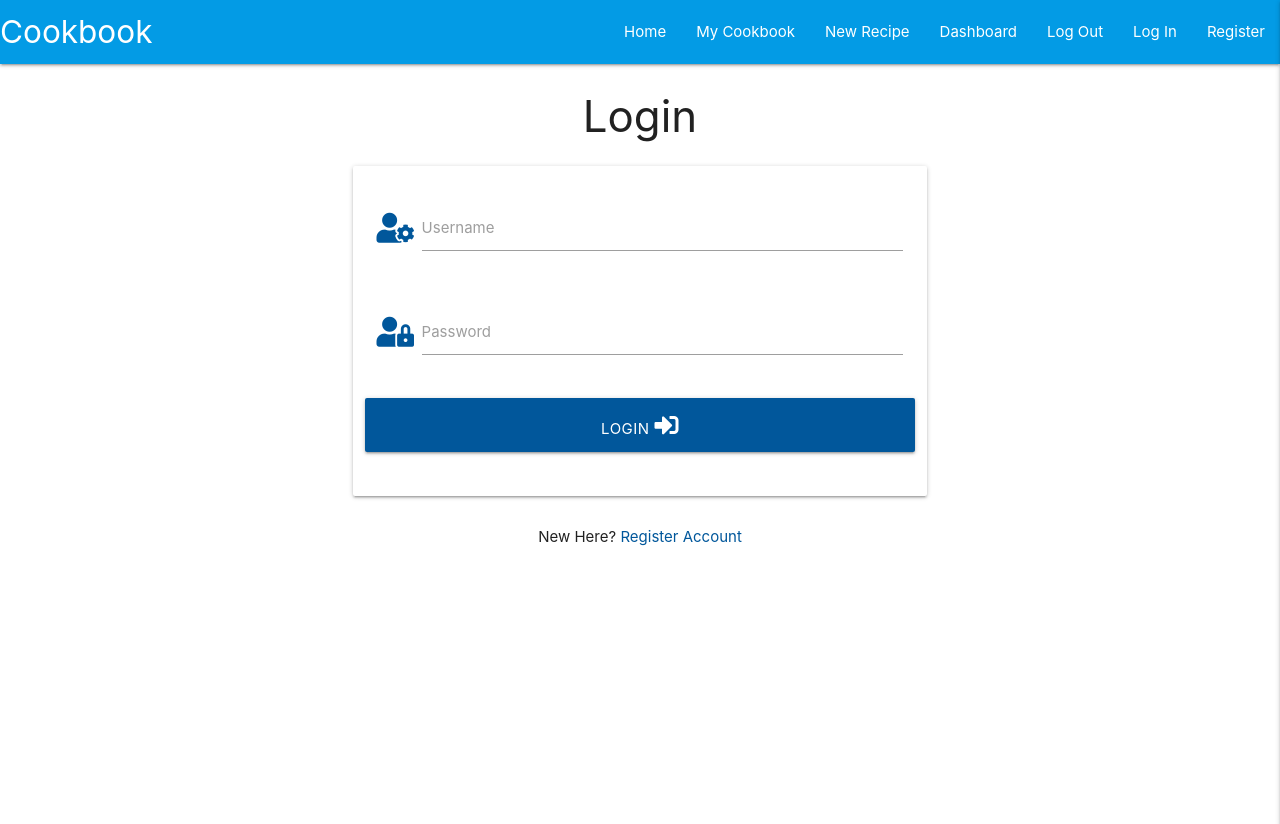
After one commit to coder187/ci_ms3_cookbook, a Flask app: page /login.html in a window 1280 px wide. The commit adds this page. Shown: the top 824 px of the page. Run offline with Flask 2, Linux system fonts and the light colour scheme; some libraries are stand-ins or nearby versions.

Commit message:
add logout function

```diff
--- a/app.py
+++ b/app.py
@@ -39,7 +39,7 @@ def login():
                 existing_user["password"],request.form.get("password")):
                     flash("Welcome, {}".format(request.form.get("username")))
                     session["user"] = request.form.get("username").lower()
-                    return render_template("profile.html",username=session["user"])
+                    return render_template("mycookbook.html",username=session["user"])
             else:
                 flash("Username and/or Password Incorrect")
         else:
@@ -47,6 +47,12 @@ def login():
 
     return render_template("login.html")
 
+
+@app.route("/logout")
+def logout():
+    flash("You have been logged out")
+    session.pop("user")
+    return redirect(url_for("login"))
 
 @app.route("/register.html", methods=['POST', 'GET'])
 def register():
--- a/templates/base.html
+++ b/templates/base.html
@@ -23,8 +23,8 @@
                     <li><a href="#">My Cookbook</a></li>
                     <li><a href="#">New Recipe</a></li>
                     <li><a href="#">Dashboard</a></li>
-                    <li><a href="#">Log Out</a></li>
-                    <li><a href="#">Log In</a></li>
+                    <li><a href="{{ url_for('logout') }}">Log Out</a></li>
+                    <li><a href="{{ url_for('login') }}">Log In</a></li>
                     <li><a href="{{ url_for('register') }}">Register</a></li>
                 </ul>
             </div>
@@ -38,12 +38,25 @@
             <li><a href="#">My Cookbook</a></li>
             <li><a href="#">New Recipe</a></li>
             <li><a href="#">Dashboard</a></li>
-            <li><a href="#">Log Out</a></li>
-            <li><a href="#">Log In</a></li>
-            <li><a href="#">Register</a></li>
+            <li><a href="{{ url_for('logout') }}">Log Out</a></li>
+            <li><a href="{{ url_for('login') }}">Log In</a></li>
+            <li><a href="{{ url_for('register') }}">Register</a></li>
         </ul>
 
     </header>
+    <section>
+        {% with messages = get_flashed_messages() %}
+          {% if messages %}
+            {% for message in messages %}
+              <div class="row flashes">
+                <h4 class="light-blue lighten-4 center-align">
+                  {{ message }}
+                </h4>
+              </div>
+            {% endfor %}
+          {% endif %}
+        {% endwith %}
+      </section>
     <main class="container">
         {% block content %}
 
--- /dev/null
+++ b/templates/login.html
@@ -0,0 +1,42 @@
+{% extends "base.html"%}
+{% block content%}
+<div class="row">
+    <h3 class="center-align">Login</h3>
+
+    <form class="col s8 offset-m2" action="login.html" method="POST">
+      <div class="card-panel">
+          <!-- Username-->
+          <div class="row">
+            <div class="input-field col s12">
+                <i class="fas fa-user-cog prefix light-blue-text text-darken-4"></i>
+                <input id="username" name="username" type="text" pattern="^[a-zA-Z0-9]{5,15}$" minlength="5" maxlength="15" class="validate" required>
+                <label for="username">Username</label>
+              </div>
+          </div>
+          <!-- Password -->
+          <div class="row">
+            <div class="input-field col s12">
+                <i class="fas fa-user-lock prefix light-blue-text text-darken-4"></i>
+                <input id="password" name="password" type="password" pattern="^[a-zA-Z0-9]{5,15}$" minlength="5" maxlength="15" class="validate" required>
+                <label for="password">Password</label>
+            </div>
+          </div>
+          <!-- Login -->
+          <div class="row">
+            <button type="submit" class="col s12 btn-large light-blue darken-4 text-shadow">
+                Login <i class="fas fa-sign-in-alt"></i>
+            </button>
+          </div>
+      </div>
+    </form>
+
+    <div class="row">
+      <div class="col s12">
+        <p class="center-align">
+            New Here?
+            <a href="{{ url_for('register') }}" class="light-blue-text text-darken-4">Register Account</a>
+        </p>
+      </div>
+    </div>
+  </div>
+{% endblock %}
```
Also changed, not shown: templates/register.html (+8 -0 lines).
